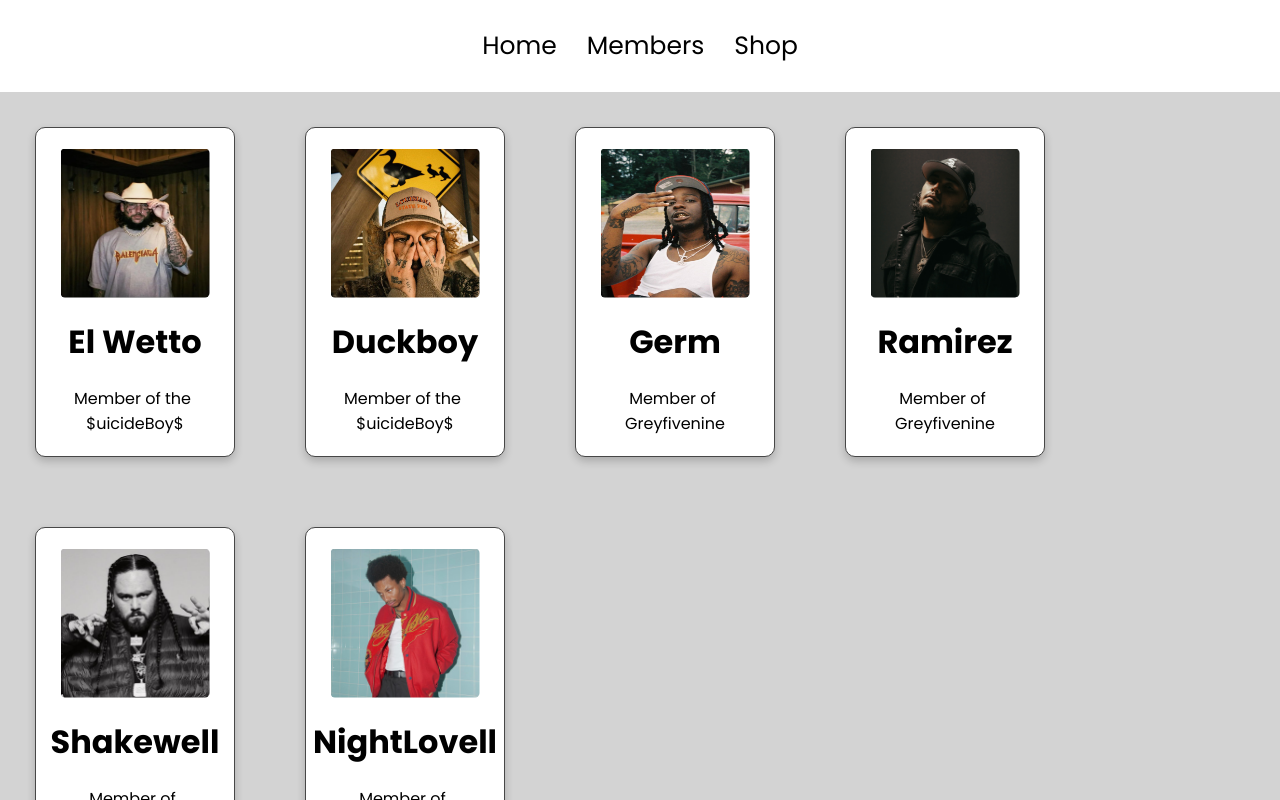
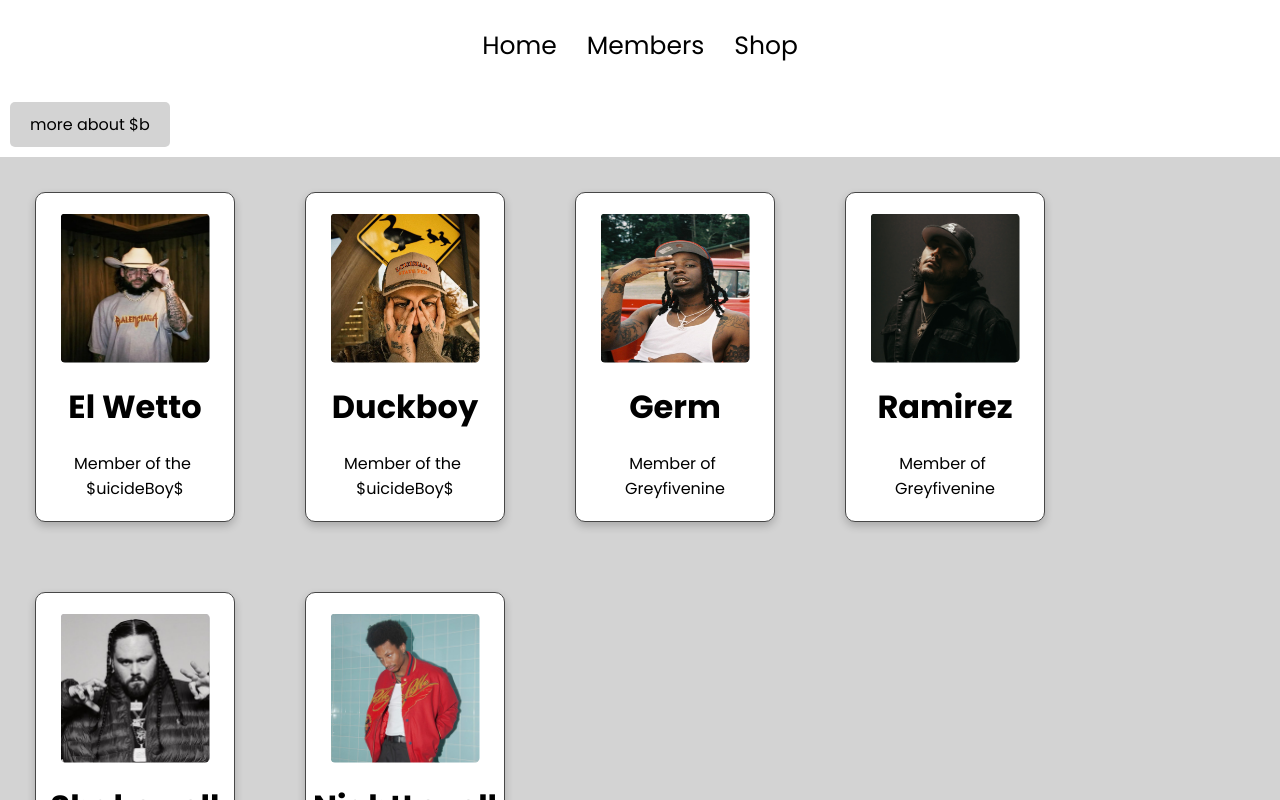
Before and after one commit to NathanRodriguesVieira99/TP3-Fundamentos-React-, a React (Vite) app: page / in a window 1280 px wide. Shown: the top 800 px of the page. Built offline with nearby package versions, Linux system fonts and the light colour scheme.

Commit message:
mais do exercicio 4

```diff
--- a/src/Components/Layout (ex 3 ao 4)/Layout Itens/Content/Content.jsx
+++ b/src/Components/Layout (ex 3 ao 4)/Layout Itens/Content/Content.jsx
@@ -1,5 +1,6 @@
 import React from "react";
 import Card from "../../../Card (ex 1 o 2)/Card";
+
 
 function Content() {
 	return (
--- a/src/Components/Layout (ex 3 ao 4)/Layout Itens/Header/Header.jsx
+++ b/src/Components/Layout (ex 3 ao 4)/Layout Itens/Header/Header.jsx
@@ -3,12 +3,14 @@
 
 import Content from "../Content/Content";
 import Footer from "../Footer/Footer";
+import List from "../../List (ex 4 )/List";
 
 function Header() {
 	return (
 		<>
 			<header className="cabecalho">
 				<nav>
+
 					<ul className="lista">
 						<a href=".cabecalho">
 							<li>Home</li>
@@ -21,10 +23,14 @@
 						</a>
 					</ul>
 				</nav>
+
 			</header>
+			<List />
 			<div className="content">
 				<Content />
+
 			</div>
+
 			<div className="footer">
 				<Footer />
 			</div>
--- /dev/null
+++ b/src/Components/Layout (ex 3 ao 4)/List (ex 4 )/List.css
@@ -0,0 +1,71 @@
+.overlay{
+  position: fixed;
+  width: 100%;
+  height: 100%;
+  background-color: rgba(0, 0, 0, 0.7);
+  z-index: 999;
+  top: 0;
+  left: 0;
+}
+
+
+
+.dropdown {
+  position: relative;
+  display: flex;
+z-index: 1000;
+  justify-content: flex-start;
+  align-items: center;
+
+}
+
+.dropdown-button {
+  background-color: lightgray;
+  color: black;
+  border: none;
+  padding: 10px 20px;
+  cursor: pointer;
+  border-radius: 5px;
+  font-size: 16px;
+  margin-bottom: 15px;
+  margin: 10px;
+}
+
+.dropdown-button:hover {
+  background-color: #a0a0a0;
+}
+
+.dropdown-menu {
+  display: block;
+  position: absolute;
+  background-color: white;
+  border: 1px solid #ddd;
+  border-radius: 5px;
+  box-shadow: 0 4px 8px rgba(0, 0, 0, 0.2);
+  z-index: 1;
+  top: 100%;
+  left: 0;
+  width: 300px;
+  cursor: pointer;
+  margin: 6px;
+}
+
+.dropdown-menu ul {
+  list-style: none;
+  padding: 0;
+  margin: 0;
+}
+
+.dropdown-menu li {
+  padding: 10px;
+  border-bottom: 1px solid #ddd;
+
+}
+
+.dropdown-menu li:hover {
+  background-color: #f1f1f1;
+}
+
+.dropdown-menu li:last-child {
+  border-bottom: none;
+}
--- /dev/null
+++ b/src/Components/Layout (ex 3 ao 4)/List (ex 4 )/List.jsx
@@ -0,0 +1,45 @@
+import React, { useState } from "react";
+import "./List.css";
+
+function List() {
+	const [isOpen, setIsOpen] = useState(false);
+
+	const toggleDropdown = () => {
+		setIsOpen(!isOpen);
+	};
+
+	const BestAlbuns = [
+		{ name: "Stop Starring at The Shadows", year: 2020 },
+		{ name: "long Term Effects of SUFFERING", year: 2021 },
+		{ name: "I want to die in New Orleans", year: 2018 },
+	];
+
+	return (
+		<div>
+			{isOpen && <div className="overlay" onClick={toggleDropdown} />}
+			<div className="dropdown">
+				<button
+					className="dropdown-button"
+					onClick={toggleDropdown}
+					type="button"
+				>
+					{isOpen ? "x" : "more about $b"}
+				</button>
+				{isOpen && (
+					<div className="dropdown-menu">
+						<h1>The Best $B Albums</h1>
+						<ul>
+							{BestAlbuns.map((album, index) => (
+								<li key={index}>
+									{album.name} ({album.year})
+								</li>
+							))}
+						</ul>
+					</div>
+				)}
+			</div>
+		</div>
+	);
+}
+
+export default List;
```
Also changed, not shown: src/Components/Layout (ex 3 ao 4)/List/List.css (deleted), src/Components/Layout (ex 3 ao 4)/List/List.jsx (deleted).
